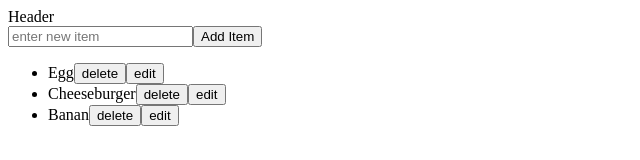
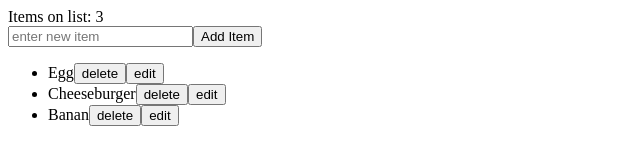
Before and after one commit to spencer-eagleton/useReducer-shopping-list, a React app: page / in a window 1280 px wide. Shown: the top 160 px of the page, without its empty margins (0-640 px from the left). Built offline with nearby package versions, Linux system fonts and the light colour scheme.

Commit message:
displayed items array length

```diff
--- a/src/components/Header/Header.jsx
+++ b/src/components/Header/Header.jsx
@@ -2,8 +2,8 @@ import { useItems } from "../../context/ItemContext"
 
 
 export default function Header() {
-    const { items } = useItems
+    const { items } = useItems();
   return (
-    <div className="header">Header</div>
+    <div className="header">Items on list: {items.length}</div>
   )
 }
```
